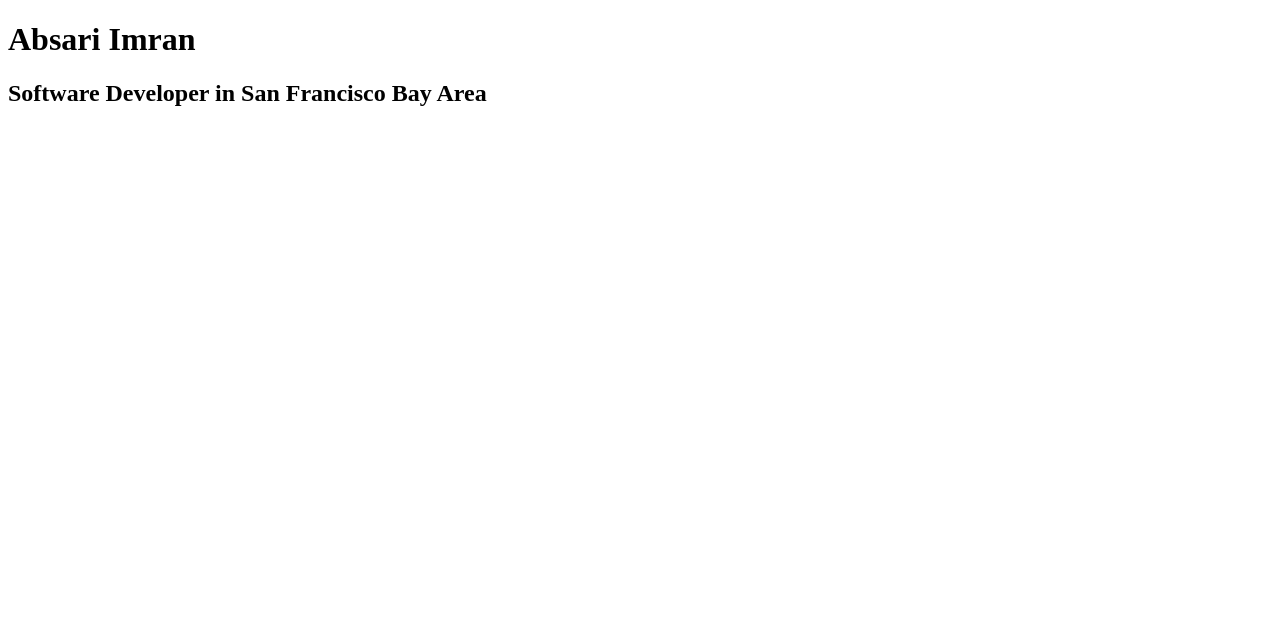
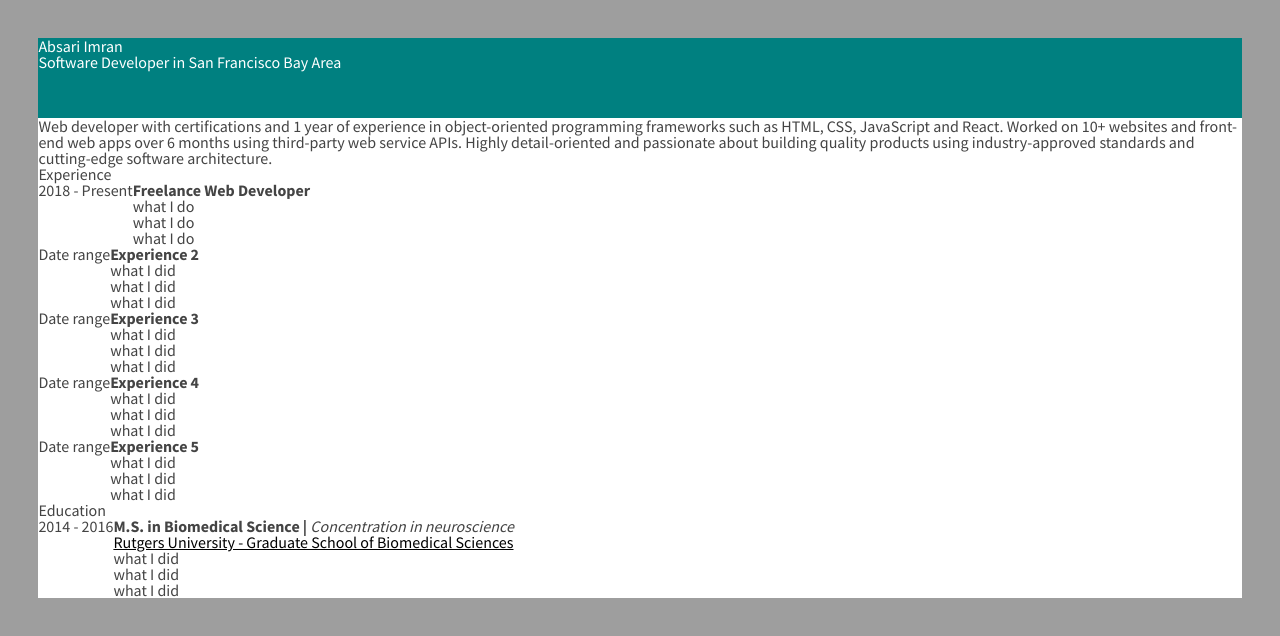
Before and after one commit to aarpa/aarpa.github.io, a plain HTML site: page index.html in a window 1280 px wide. Drawn offline with Linux system fonts and the light colour scheme; a web font is replaced by a local one.

Commit message:
Set up template for sections

```diff
--- a/index.html
+++ b/index.html
@@ -5,6 +5,7 @@
     <title>Absari Imran Resume</title>
     <link rel="stylesheet" href="./resources/css/reset.css" type="text/css">
     <link rel="stylesheet" href="./resources/css/style.css" type="text/css">
+    <link href="https://fonts.googleapis.com/css?family=Marcellus+SC|Source+Sans+Pro:300,400,600,700|Source+Serif+Pro:400,600,700" rel="stylesheet">
     <link rel="stylesheet" href="https://stackpath.bootstrapcdn.com/font-awesome/4.7.0/css/font-awesome.min.css" rel="stylesheet">
   </head>
 
@@ -13,5 +14,107 @@
       <h1>Absari Imran</h1>
       <h2>Software Developer in San Francisco Bay Area</h2>
     </header>
+
+    <div class="flex-container">
+      <main>
+        <p>Web developer with certifications and 1 year of experience in object-oriented programming frameworks such as HTML, CSS, JavaScript and React. Worked on 10+ websites and front-end web apps over 6 months using third-party web service APIs. Highly detail-oriented and passionate about building quality products using industry-approved standards and cutting-edge software architecture.</p>
+
+        <section class="experience">
+          <h3>Experience</h3>
+
+          <div class="flex-container freelance">
+            <div class="date">
+              <p>2018 - Present</p>
+            </div>
+            <div>
+              <p><strong>Freelance Web Developer</strong></p>
+              <ul class="highlights">
+                <li>what I do</li>
+                <li>what I do</li>
+                <li>what I do</li>
+              </ul>
+            </div>
+          </div>
+
+          <div class="flex-container">
+            <div class="date">
+              <p>Date range</p>
+            </div>
+            <div>
+              <p><strong>Experience 2</strong></p>
+              <ul class="highlights">
+                <li>what I did</li>
+                <li>what I did</li>
+                <li>what I did</li>
+              </ul>
+            </div>
+          </div>
+
+          <div class="flex-container">
+            <div class="date">
+              <p>Date range</p>
+            </div>
+            <div>
+              <p><strong>Experience 3</strong></p>
+              <ul class="highlights">
+                <li>what I did</li>
+                <li>what I did</li>
+                <li>what I did</li>
+              </ul>
+            </div>
+          </div>
+
+          <div class="flex-container">
+            <div class="date">
+              <p>Date range</p>
+            </div>
+            <div>
+              <p><strong>Experience 4</strong></p>
+              <ul class="highlights">
+                <li>what I did</li>
+                <li>what I did</li>
+                <li>what I did</li>
+              </ul>
+            </div>
+          </div>
+
+          <div class="flex-container">
+            <div class="date">
+              <p>Date range</p>
+            </div>
+            <div>
+              <p><strong>Experience 5</strong></p>
+              <ul class="highlights">
+                <li>what I did</li>
+                <li>what I did</li>
+                <li>what I did</li>
+              </ul>
+            </div>
+          </div>
+        </section>
+
+        <section class="education">
+          <h3>Education</h3>
+
+          <div class="flex-container masters">
+            <div class="date">
+              <p>2014 - 2016</p>
+            </div>
+            <div>
+              <p><strong>M.S. in Biomedical Science | </strong><em>Concentration in neuroscience</em></p>
+              <p><a href="https://www.rutgers.edu/gsbs/" target="_blank">Rutgers University - Graduate School of Biomedical Sciences</a></p>
+              <ul class="highlights">
+                <li>what I did</li>
+                <li>what I did</li>
+                <li>what I did</li>
+              </ul>
+            </div>
+          </div>
+        </section>
+      </main>
+
+      <sub class="side-panel">
+      </sub>
+    </div>
   </body>
 </html>
--- a/resources/css/reset.css
+++ b/resources/css/reset.css
@@ -0,0 +1,48 @@
+html, body, div, span, applet, object, iframe,
+h1, h2, h3, h4, h5, h6, p, blockquote, pre,
+a, abbr, acronym, address, big, cite, code,
+del, dfn, img, ins, kbd, q, s, samp,
+small, strike, sub, sup, tt, var,
+b, u, i, center,
+dl, dt, dd, ol, ul, li,
+fieldset, form, label, legend,
+table, caption, tbody, tfoot, thead, tr, th, td,
+article, aside, canvas, details, embed,
+figure, figcaption, footer, header, hgroup,
+menu, nav, output, ruby, section, summary,
+time, mark, audio, video {
+  margin: 0;
+  padding: 0;
+  border: 0;
+  font-size: 100%;
+  font: inherit;
+  vertical-align: baseline;
+}
+
+article, aside, details, figcaption, figure,
+footer, header, hgroup, menu, nav, section {
+  display: block;
+}
+body {
+  line-height: 1;
+}
+ol, ul {
+  list-style: none;
+}
+blockquote, q {
+  quotes: none;
+}
+blockquote:before, blockquote:after,
+q:before, q:after {
+  content: '';
+  content: none;
+}
+table {
+  border-collapse: collapse;
+  border-spacing: 0;
+}
+
+a {
+  color: black;
+  /*text-decoration: none;*/
+}
--- a/resources/css/style.css
+++ b/resources/css/style.css
@@ -0,0 +1,25 @@
+* {
+  box-sizing: border-box;
+}
+
+html {
+  font-size: 16px;
+  font-family: "Source Sans Pro", Verdana, serif;
+  background-color: #9e9e9e;
+  color: #444;
+}
+
+body {
+  margin: 3%;
+  background-color: white;
+}
+
+header {
+  background-color: teal;
+  color: white;
+  height: 5rem;
+}
+
+.flex-container {
+  display: flex;
+}
```
